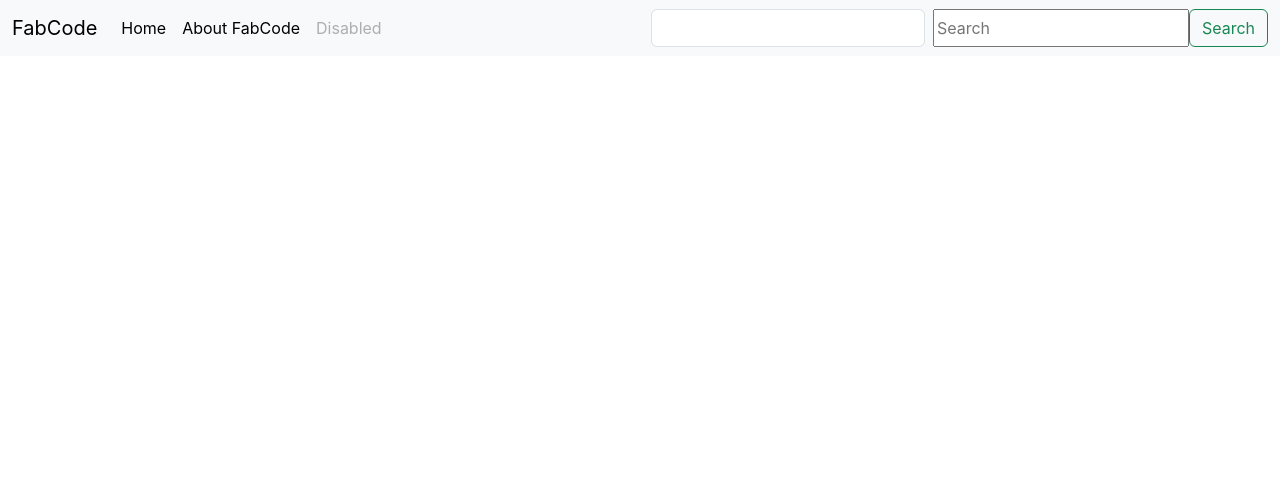
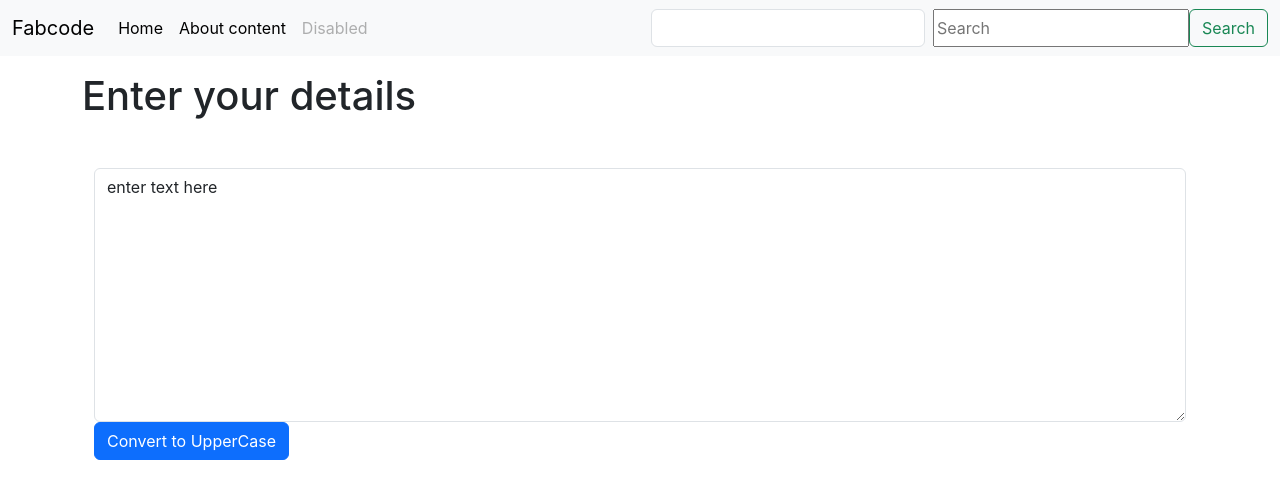
Before and after one commit to FabihaAtique/Learn-React-with-me-, a React (Create React App) app in the folder my_app3/: page / in a window 1280 px wide. Shown: the top 498 px of the page. Built offline with nearby package versions, Linux system fonts and the light colour scheme.

Commit message:
ustate hooks

```diff
--- a/my_app3/src/App.js
+++ b/my_app3/src/App.js
@@ -1,5 +1,6 @@
 import "./App.css";
-import NavBar_component from "./components/NavBar_component";
+import Navbar from "./components/Navbar"
+import Textform from "./components/Textform";
 
 
 function App() {
@@ -8,7 +9,12 @@ function App() {
             {/* we have made the component for navbar so that the app.js file does not get too mixed up  */}
             {/* i can use this component for other projects  */}
             {/* taking props for the title  */}
-      <NavBar_component title= "FabCode" AboutText="About FabCode"/>
+      <Navbar title="Fabcode" AboutText="About content"/>
+      <div className="container my-3" >
+
+        <Textform heading="Enter your details "/>
+
+      </div>
     </>
   );
 }
--- a/my_app3/src/components/NavBar_component.js
+++ b/my_app3/src/components/Navbar.js
@@ -1,8 +1,7 @@
 import React from "react";
 import PropTypes from "prop-types";
 
-
-export default function NavBar_component(props) {
+export default function Navbar(props) {
   return (
     <nav className="navbar navbar-expand-lg bg-body-tertiary">
       <div className="container-fluid">
@@ -32,7 +31,8 @@ export default function NavBar_component(props) {
                 {props.AboutText}
               </a>
             </li>
-            <ulsss className="dropdown-menu">
+            {/* Add the dropdown menu class to the parent ul */}
+            <ul className="dropdown-menu">
               <li>
                 <a className="dropdown-item" href="/">
                   Action
@@ -44,15 +44,15 @@ export default function NavBar_component(props) {
                 </a>
               </li>
               <li>
-                <hr className="dropdown-divider"></hr>
+                <hr className="dropdown-divider" />
               </li>
               <li>
                 <a className="dropdown-item" href="/">
                   Something else here
                 </a>
               </li>
-            </ulsss>
-
+            </ul>
+            {/* Continue with other navigation items */}
             <li className="nav-item">
               <a className="nav-link disabled" href="/">
                 Disabled
@@ -60,8 +60,8 @@ export default function NavBar_component(props) {
             </li>
           </ul>
           <form className="d-flex" role="search">
-            <input className="form-control me-2" type="search"></input>
-            <input placeholder="Search" aria-label="Search"></input>
+            <input className="form-control me-2" type="search" />
+            <input placeholder="Search" aria-label="Search" />
             <button className="btn btn-outline-success" type="submit">
               Search
             </button>
@@ -71,13 +71,14 @@ export default function NavBar_component(props) {
     </nav>
   );
 }
-// we have defined that both the props that we have used should be string, any other data tyype will give the error when passing props
-NavBar_component.propTypes = {
+
+// PropTypes and defaultProps remain the same
+Navbar.propTypes = {
   title: PropTypes.string.isRequired,
   AboutText: PropTypes.string,
 };
-// its a good practice to give default props
-NavBar_component.defaultProps= {
+
+Navbar.defaultProps = {
   title: "title",
   AboutText: "About your Company",
 };
--- /dev/null
+++ b/my_app3/src/components/Textform.js
@@ -0,0 +1,39 @@
+import React, {useState} from "react";
+
+
+export default function Textform(props) {
+
+    const handleUpclick = () => {
+        console.log("uppercase button was clicked " + text);
+        //as text is state variable, it will re render in the page without a need to reload the page
+        let newtext = text.toUpperCase();
+        settext(newtext);
+    }
+    //by default we get an event object
+    const handleOnChange = (event) => {
+        console.log("changed");
+        //we change the text to the new text that the user will write in the box
+        settext(event.target.value);
+    }
+    //creating a state variable
+    const [text, settext] = useState("enter text here");
+    //text = {"new text"}; this is a wrong way to change the state
+    //settext("new tect"); //correct method
+    return (
+
+      <div>
+        <h1>{props.heading}</h1>
+        <div className="container mt-5">
+          <form>
+            <div className="form-group">
+              <textarea className="form-control" value={text} onChange={handleOnChange} id="textArea" rows="10"></textarea>
+            </div>
+            {/* <button type="submit" className="btn btn-primary">Submit</button> */}
+            <button type="submit" className="btn btn-primary" onClick={handleUpclick} >Convert to UpperCase </button>
+
+          </form>
+        </div>
+      </div>
+
+  );
+}
```
